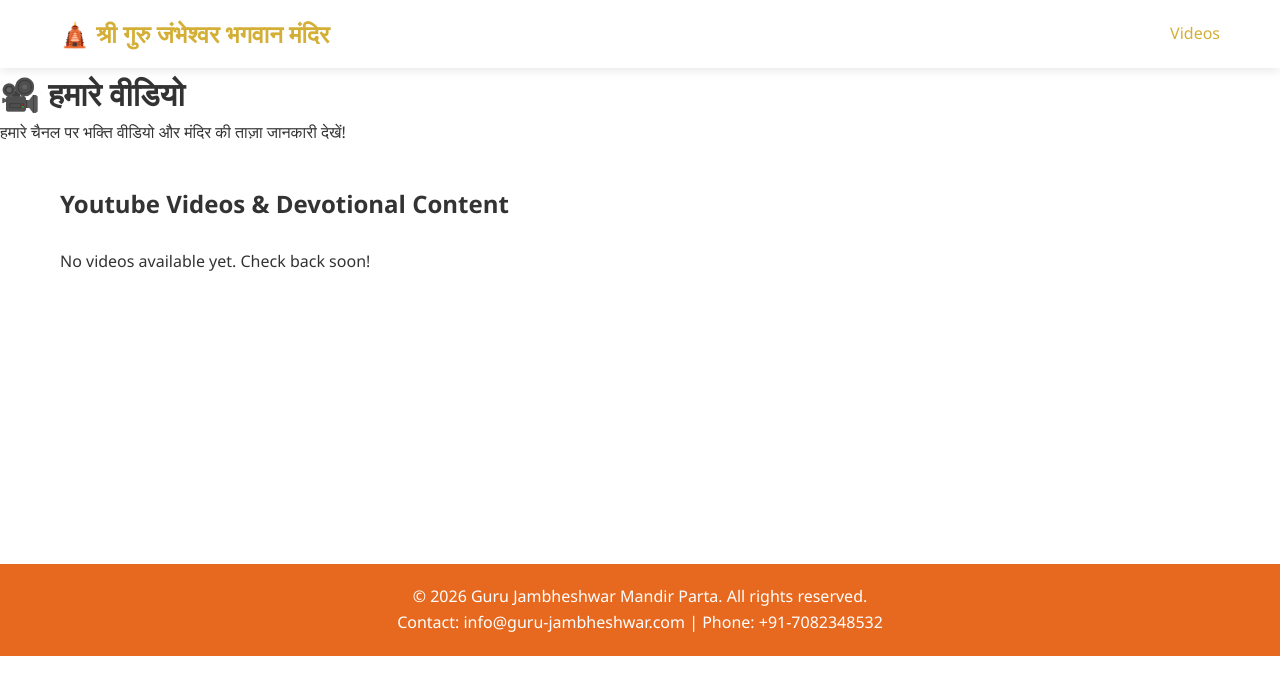
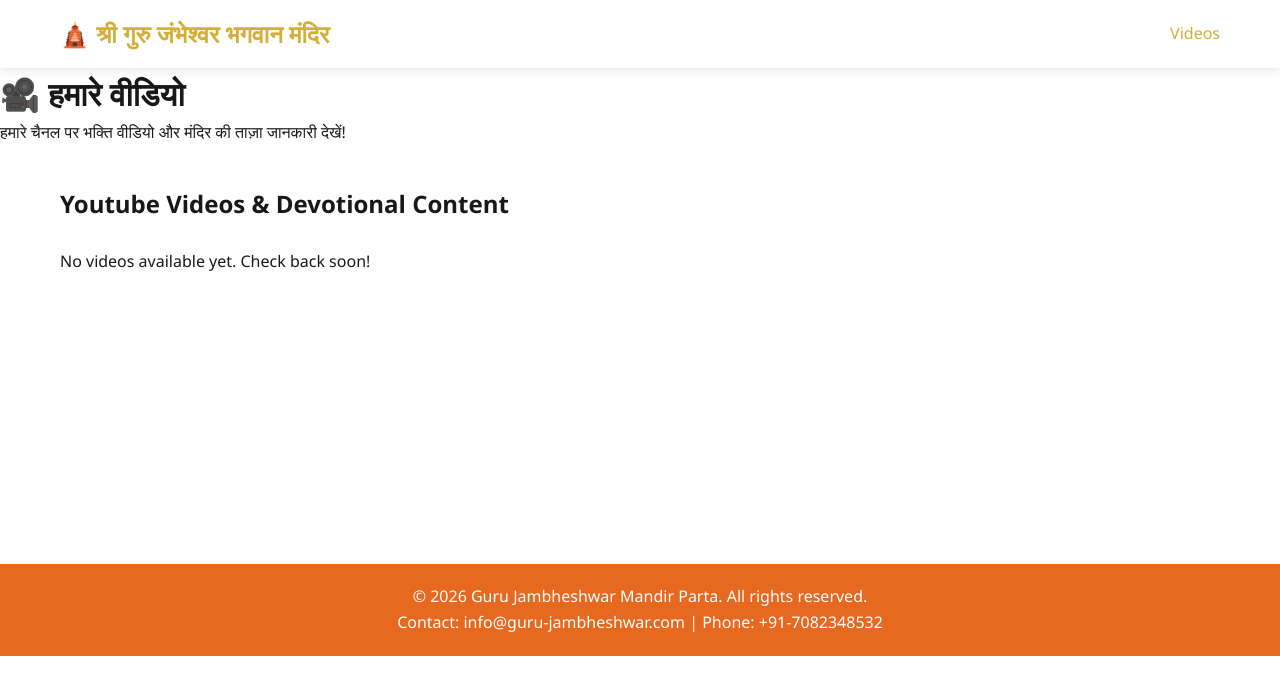
Before and after one commit to Monika-Sihag/guru-jambheshwar-mandir, a PHP site: page /videos.php in a window 1280 px wide. Shown: the top 695 px of the page. Run offline with PHP 8.4, Linux system fonts and the light colour scheme; data that the repository does not hold is empty.

Commit message:
Updated index, CSS and videos page

```diff
--- a/public/css/style.css
+++ b/public/css/style.css
@@ -10,8 +10,8 @@
     --primary-color: git #e45555;
     --secondary-color: #D4AF37;
     --dark-color: #e76920;
-    --light-color: #f5f5f5;
-    --text-color: #333;
+    --light-color: #c2b5b5;
+    --text-color: #1a1717;
 }
 
 /* GLOBAL */
```
